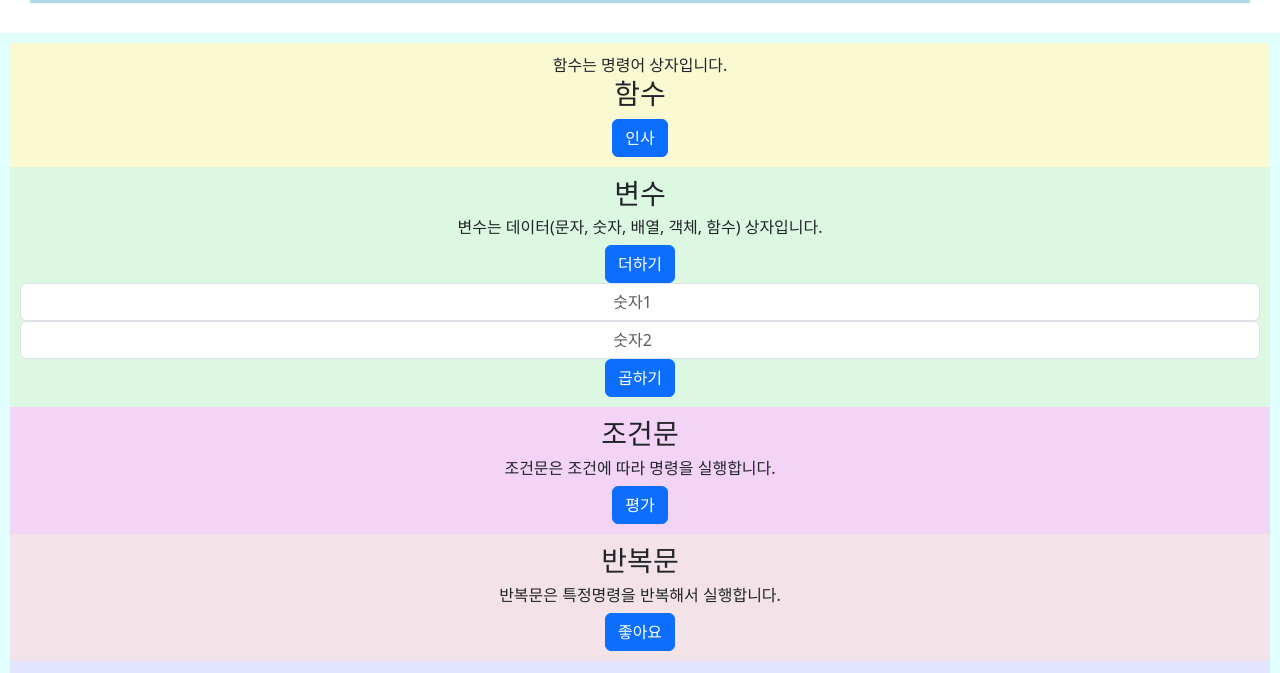
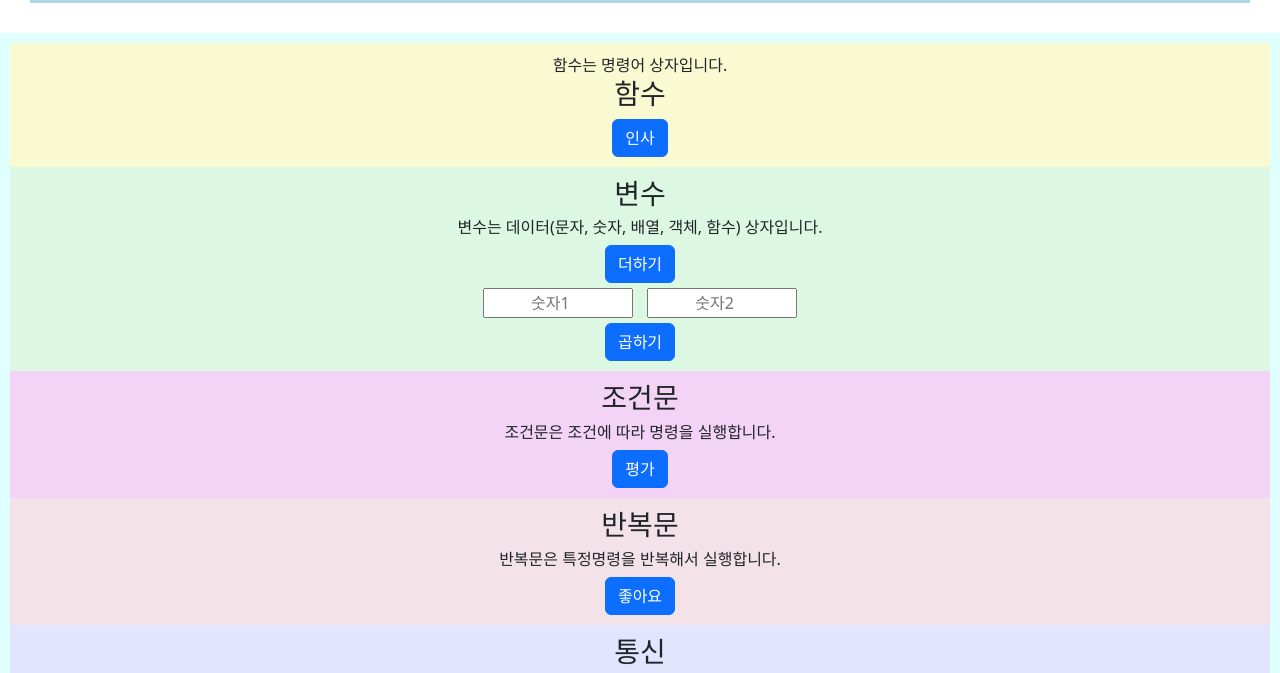
Before and after one commit to mrcau/js5, a plain HTML site: page index.html in a window 1280 px wide. Shown: the part 123-796 px from the top of the page. Drawn offline with nearby package versions, Linux system fonts and the light colour scheme; some packages are replaced by stand-ins of ours; a script that the page names is missing.

Commit message:
Add files via upload

```diff
--- a/index.html
+++ b/index.html
@@ -47,9 +47,9 @@
 
       <div>
         <!-- 숫자 입력란 1 -->
-        <input type="number" id="num1" class="form-control" placeholder="숫자1">
+        <input type="number" id="num1" class="num " placeholder="숫자1">
         <!-- 숫자 입력란 2 -->
-        <input type="number" id="num2" class="form-control" placeholder="숫자2">
+        <input type="number" id="num2" class="num " placeholder="숫자2">
       </div>
       <!-- "곱하기" 버튼, 클릭 시 "곱하기(5, 2)" 함수 실행 -->
       <button class="btn btn-primary" onclick="곱하기(5, 2)">곱하기</button>
--- a/style.css
+++ b/style.css
@@ -39,8 +39,8 @@ main {
 }
 
 
-/* input {
-  display: inline !important;
-  width: 100px !important;
-  margin: 5px !important;
-} */
+.num {
+  display: inline;
+  width: 150px;
+  margin: 5px;
+}
```
